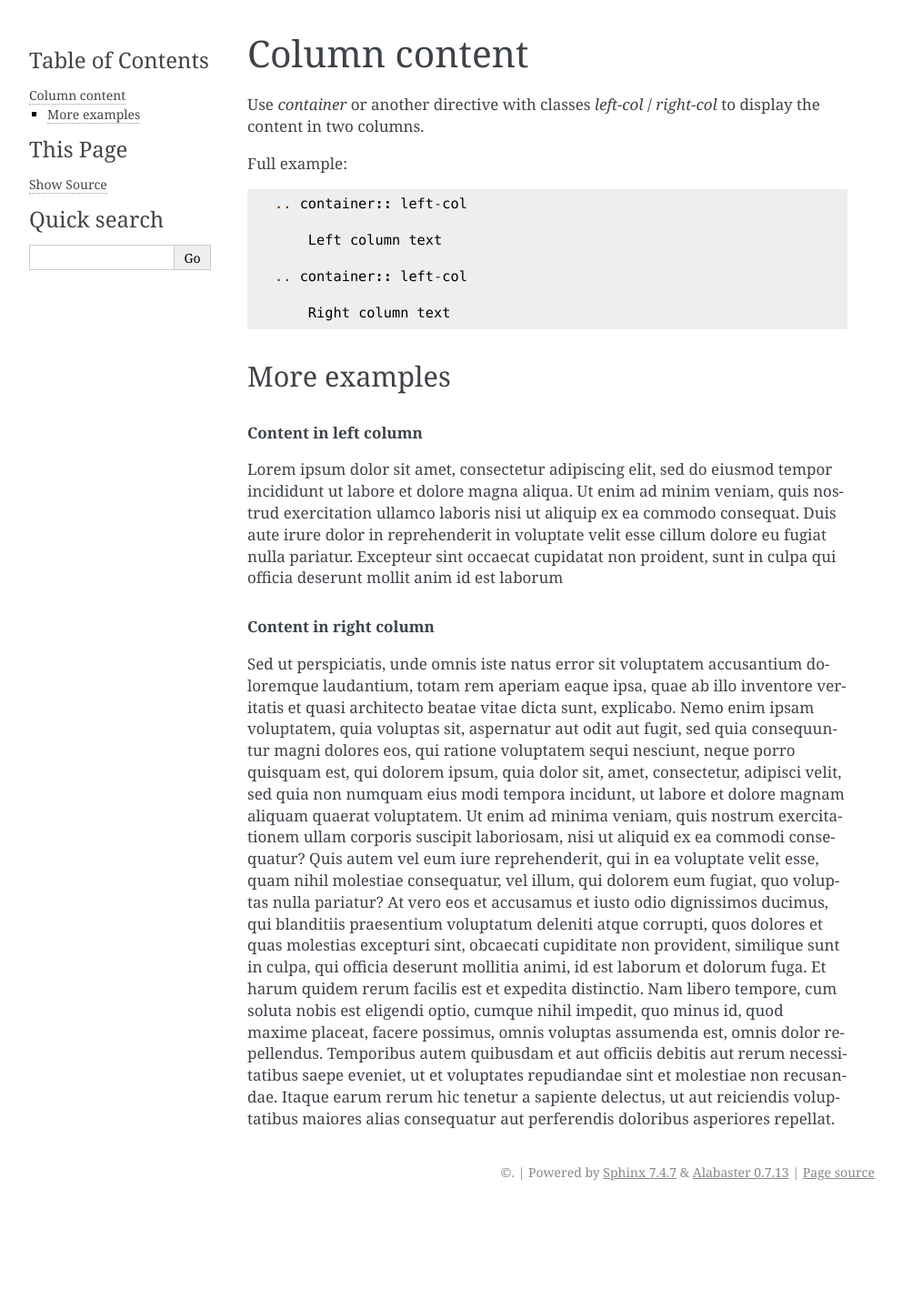
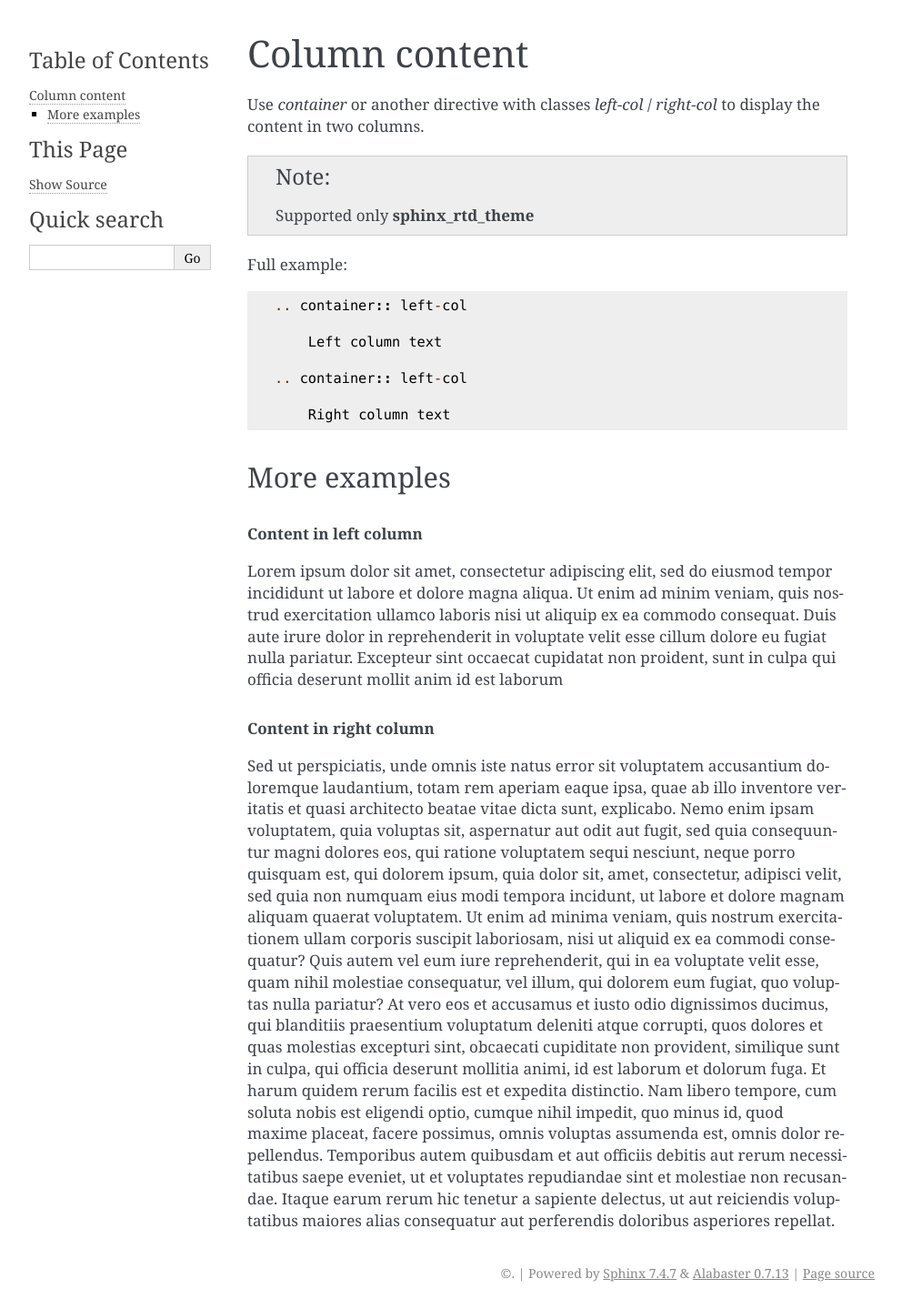
Before and after one commit to ulrobix/sphinx_examplecode_test, a Sphinx documentation site: the page built from docs/columns.rst, in a window 1280 px wide. Shown: the whole page at 91% size, without its empty margins (148-1140 px from the left). Built offline with Sphinx 7.4.7, drawn with Linux system fonts in a browser that asks for light colours; before the commit the page ends 1328 px from its top, so only the background shows below that.

Commit message:
Supported note

```diff
--- a/docs/columns.rst
+++ b/docs/columns.rst
@@ -7,6 +7,8 @@ Column content
 
     Use `container` or another directive with classes `left-col` / `right-col` to
     display the content in two columns.
+
+    .. note:: Supported only **sphinx_rtd_theme**
 
     Full example::
 
```
